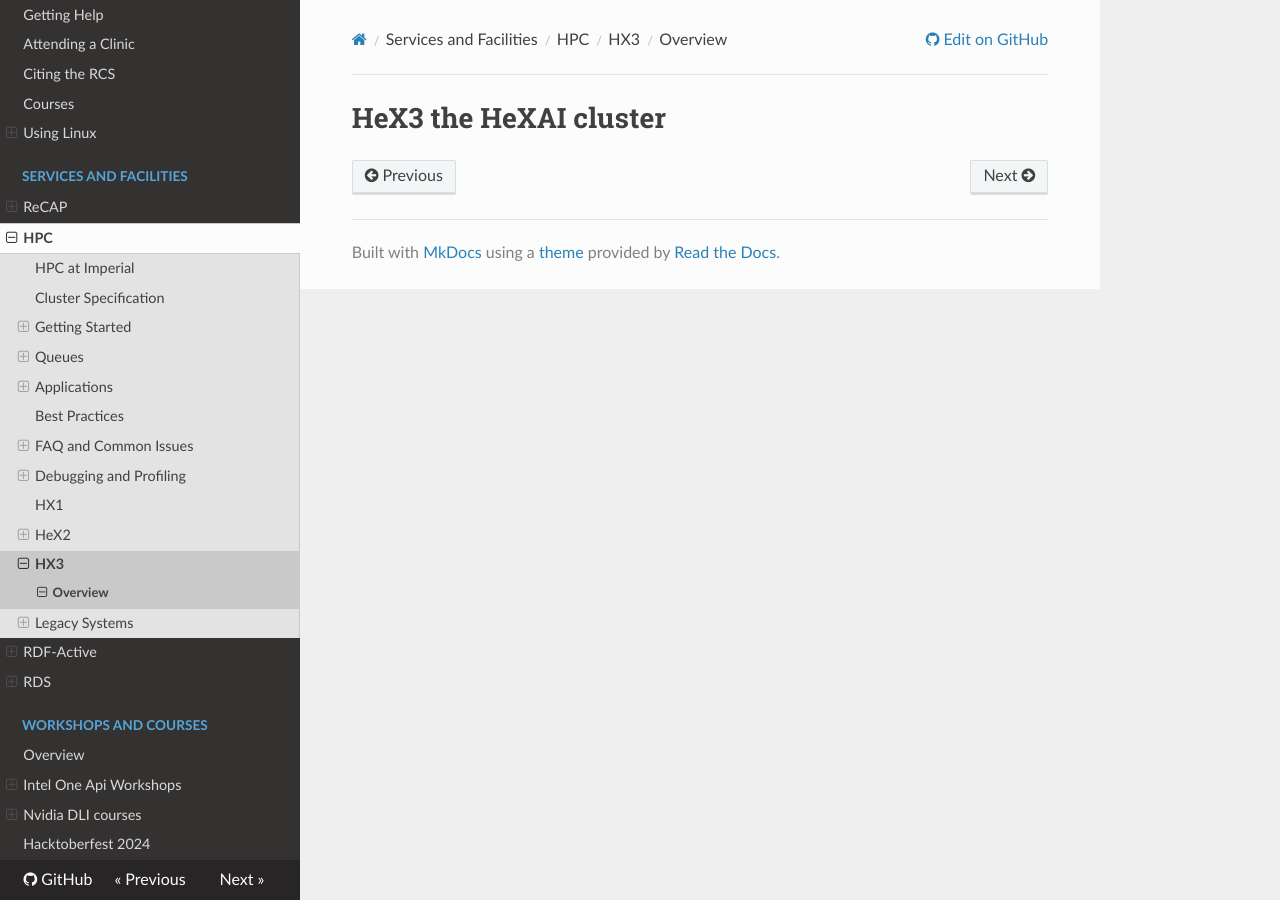
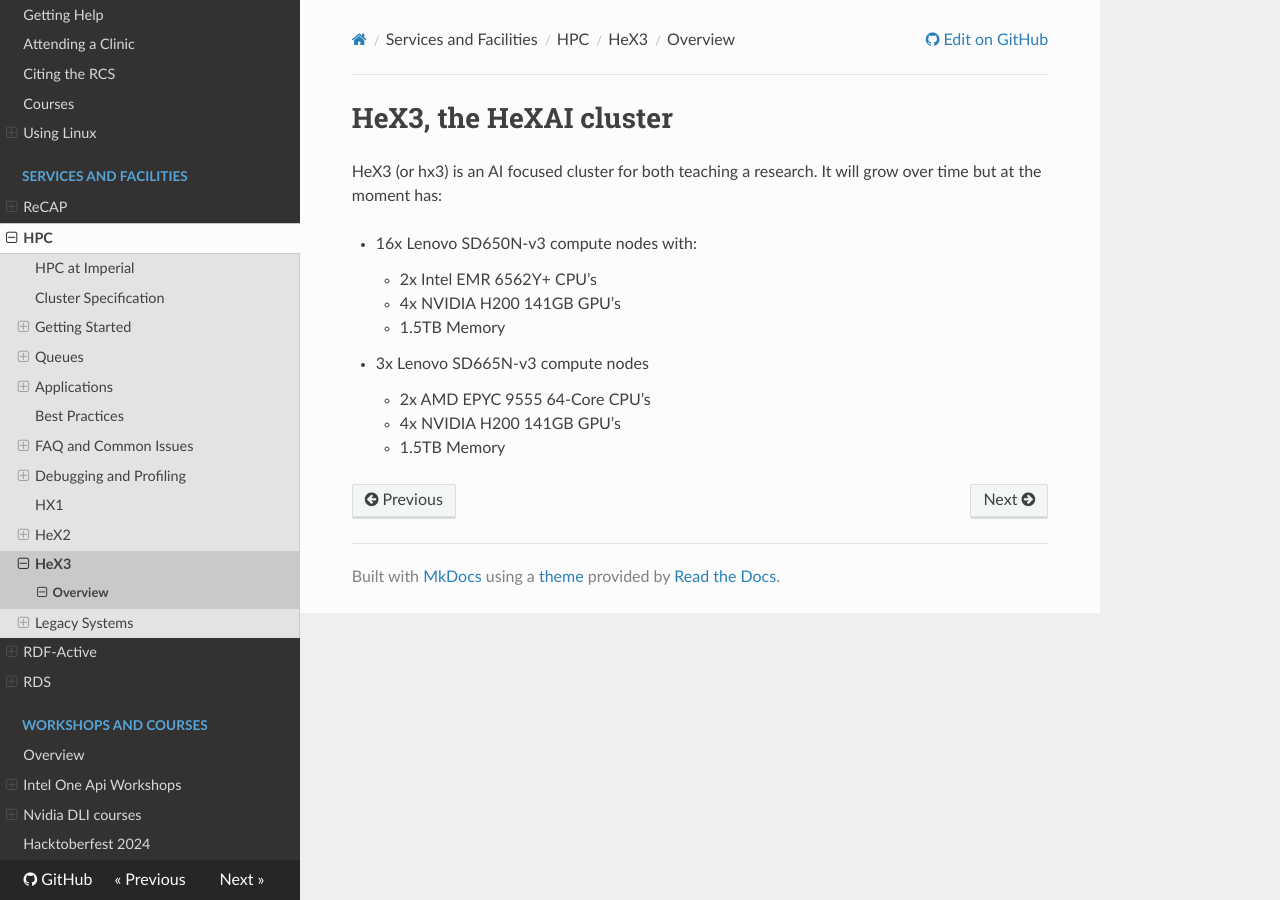
Before and after one commit to ImperialCollegeLondon/icl-rcs-user-guide, an MkDocs documentation site: the page built from docs/hpc/hx3/index.md, in a window 1280 px wide. Built offline with MkDocs 1.6.1, drawn with Linux system fonts in a browser that asks for light colours; nearby versions of some CDN libraries.

Commit message:
Hardware overview

```diff
--- a/docs/hpc/hx3/index.md
+++ b/docs/hpc/hx3/index.md
@@ -1 +1,13 @@
-# HeX3 the HeXAI cluster
+# HeX3, the HeXAI cluster
+
+HeX3 (or hx3) is an AI focused cluster for both teaching a research. It will grow over time but at the moment has:
+
+* 16x Lenovo SD650N-v3 compute nodes with:
+    * 2x Intel EMR 6562Y+ CPU’s
+    * 4x NVIDIA H200 141GB GPU’s
+    * 1.5TB Memory
+
+* 3x Lenovo SD665N-v3 compute nodes
+    * 2x AMD EPYC 9555 64-Core CPU’s
+    * 4x NVIDIA H200 141GB GPU’s
+    * 1.5TB Memory
--- a/mkdocs.yml
+++ b/mkdocs.yml
@@ -129,7 +129,7 @@ nav:
           - Software: hpc/hx2/software.md
           - Storage: hpc/hx2/storage.md
           - Common Issues and FAQ: hpc/hx2/faq.md
-        - HX3:
+        - HeX3:
           - Overview: hpc/hx3/index.md
         - Legacy Systems:
           - CX3 Legacy: hpc/legacy-systems/cx3-legacy.md
```
